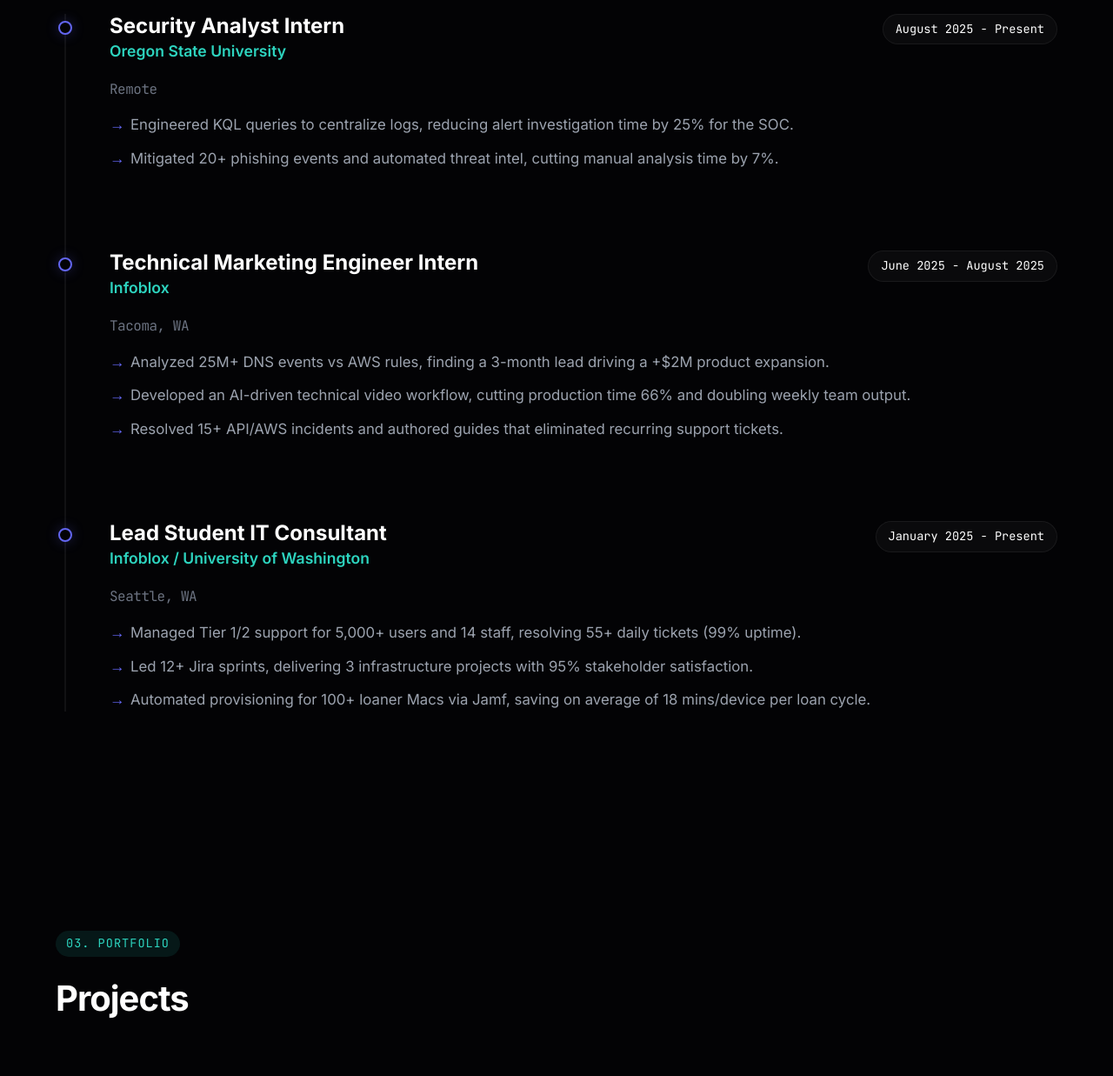
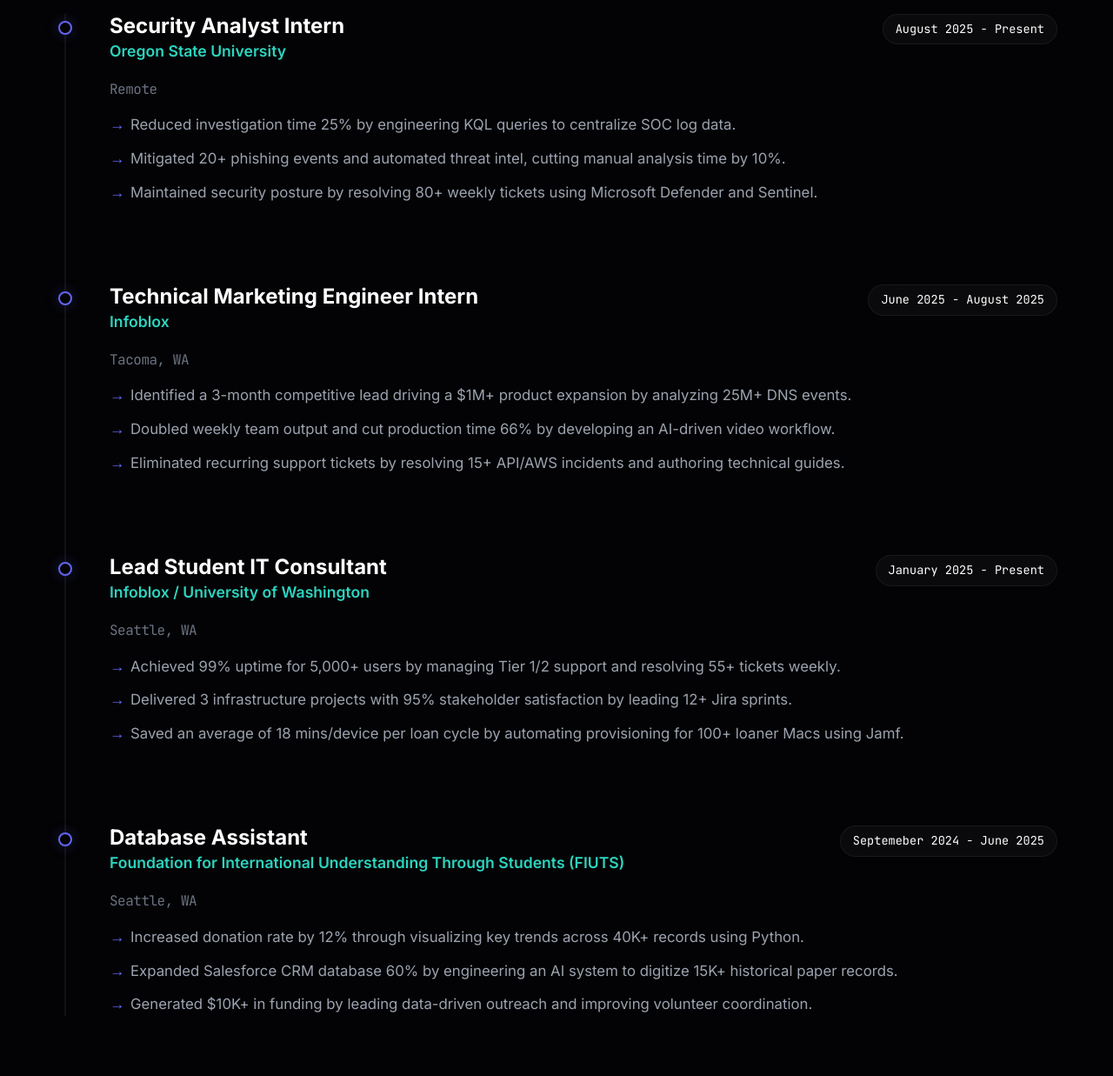
Before and after one commit to paquan-x/paquan-x.github.io, a plain HTML site: page index.html in a window 1280 px wide. Shown: the part 1960-3197 px from the top of the page at 87% size. Drawn offline with Linux system fonts and the light colour scheme.

Commit message:
Revise job descriptions for clarity and impact

```diff
--- a/index.html
+++ b/index.html
@@ -581,10 +581,12 @@
                 </div>
                 <div class="mono" style="color:var(--text-dim); margin-bottom:15px;">Remote</div>
                 <ul class="log-list">
-                    <li>Engineered KQL queries to centralize logs, reducing alert investigation time by 25% for the SOC.</li>
-                    <li>Mitigated 20+ phishing events and automated threat intel, cutting manual analysis time by 7%.</li>
+                    <li>Reduced investigation time 25% by engineering KQL queries to centralize SOC log data.</li>
+                    <li>Mitigated 20+ phishing events and automated threat intel, cutting manual analysis time by 10%.</li>
+                    <li>Maintained security posture by resolving 80+ weekly tickets using Microsoft Defender and Sentinel.</li>
                 </ul>
             </div>
+
             <div class="log-entry">
                 <div class="log-header">
                     <div>
@@ -595,9 +597,9 @@
                 </div>
                 <div class="mono" style="color:var(--text-dim); margin-bottom:15px;">Tacoma, WA</div>
                 <ul class="log-list">
-                    <li>Analyzed 25M+ DNS events vs AWS rules, finding a 3-month lead driving a +$2M product expansion.</li>
-                    <li>Developed an AI-driven technical video workflow, cutting production time 66% and doubling weekly team output.</li>
-                    <li>Resolved 15+ API/AWS incidents and authored guides that eliminated recurring support tickets.</li>
+                    <li>Identified a 3-month competitive lead driving a $1M+ product expansion by analyzing 25M+ DNS events.</li>
+                    <li>Doubled weekly team output and cut production time 66% by developing an AI-driven video workflow.</li>
+                    <li>Eliminated recurring support tickets by resolving 15+ API/AWS incidents and authoring technical guides.</li>
                 </ul>
             </div>
 
@@ -611,11 +613,28 @@
                 </div>
                 <div class="mono" style="color:var(--text-dim); margin-bottom:15px;">Seattle, WA</div>
                 <ul class="log-list">
-                    <li>Managed Tier 1/2 support for 5,000+ users and 14 staff, resolving 55+ daily tickets (99% uptime).</li>
-                    <li>Led 12+ Jira sprints, delivering 3 infrastructure projects with 95% stakeholder satisfaction.</li>
-                    <li>Automated provisioning for 100+ loaner Macs via Jamf, saving on average of 18 mins/device per loan cycle.</li>
+                    <li>Achieved 99% uptime for 5,000+ users by managing Tier 1/2 support and resolving 55+ tickets weekly.</li>
+                    <li>Delivered 3 infrastructure projects with 95% stakeholder satisfaction by leading 12+ Jira sprints.</li>
+                    <li>Saved an average of 18 mins/device per loan cycle by automating provisioning for 100+ loaner Macs using Jamf.</li>
                 </ul>
             </div>
+
+            <div class="log-entry">
+                <div class="log-header">
+                    <div>
+                        <div class="log-role">Database Assistant</div>
+                        <div class="log-company">Foundation for International Understanding Through Students (FIUTS)</div>
+                    </div>
+                    <div class="log-time">Septemeber 2024 - June 2025</div>
+                </div>
+                <div class="mono" style="color:var(--text-dim); margin-bottom:15px;">Seattle, WA</div>
+                <ul class="log-list">
+                    <li>Increased donation rate by 12% through visualizing key trends across 40K+ records using Python.</li>
+                    <li>Expanded Salesforce CRM database 60% by engineering an AI system to digitize 15K+ historical paper records.</li>
+                    <li>Generated $10K+ in funding by leading data-driven outreach and improving volunteer coordination.</li>
+                </ul>
+            </div>
+
         </div>
     </section>
 
@@ -681,8 +700,8 @@
             <h3 class="project-title">Hack for Social Good - Hackathon Mentor</h3>
             <span class="project-date">August 2023 - Present | Seattle, WA</span>
             <ul class="project-list">
-                <li>Mentor high student teams through the design lifecycle to prototype social impact solutions.</li>
-                <li>Guide students in applying Informatics concepts to solve real-world societal problems.</li>
+                <li>Mentored high school teams to create low-fidelity prototypes using Figma, Canva, and Miro.</li>
+                <li>Taught students to leverage AI tools like Lovable to rapidly build functional web application MVPs.</li>
             </ul>
         </div>
     </section>
```
